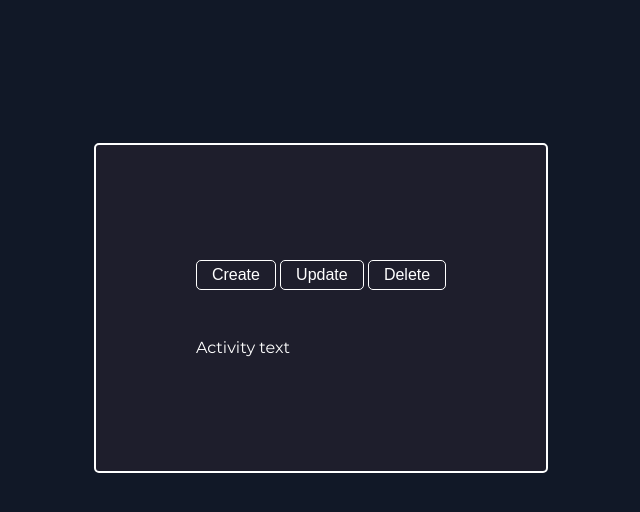
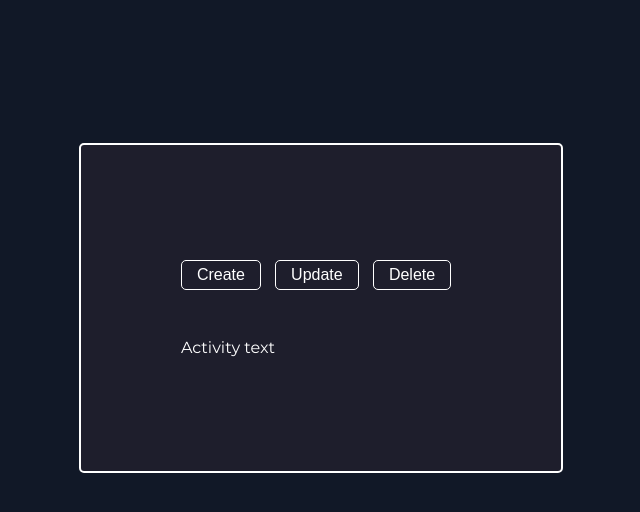
Before and after one commit to azanra/personal-to-do-list, a plain HTML site: page index.html in a window 1280 px wide. Shown: the whole page, without its empty margins (327-967 px from the left). Drawn offline with Linux system fonts and the light colour scheme.

Commit message:
Add gap to prevent miss clicking

```diff
--- a/styles/style.css
+++ b/styles/style.css
@@ -42,6 +42,12 @@ body {
     color: var(--contrast-color);
 }
 
+#create-btn,
+#update-btn,
+#delete-btn {
+    margin-right: 10px;
+}
+
 input {
     margin-right: 50px;
     border-radius: var(--rounded-corner);
```
